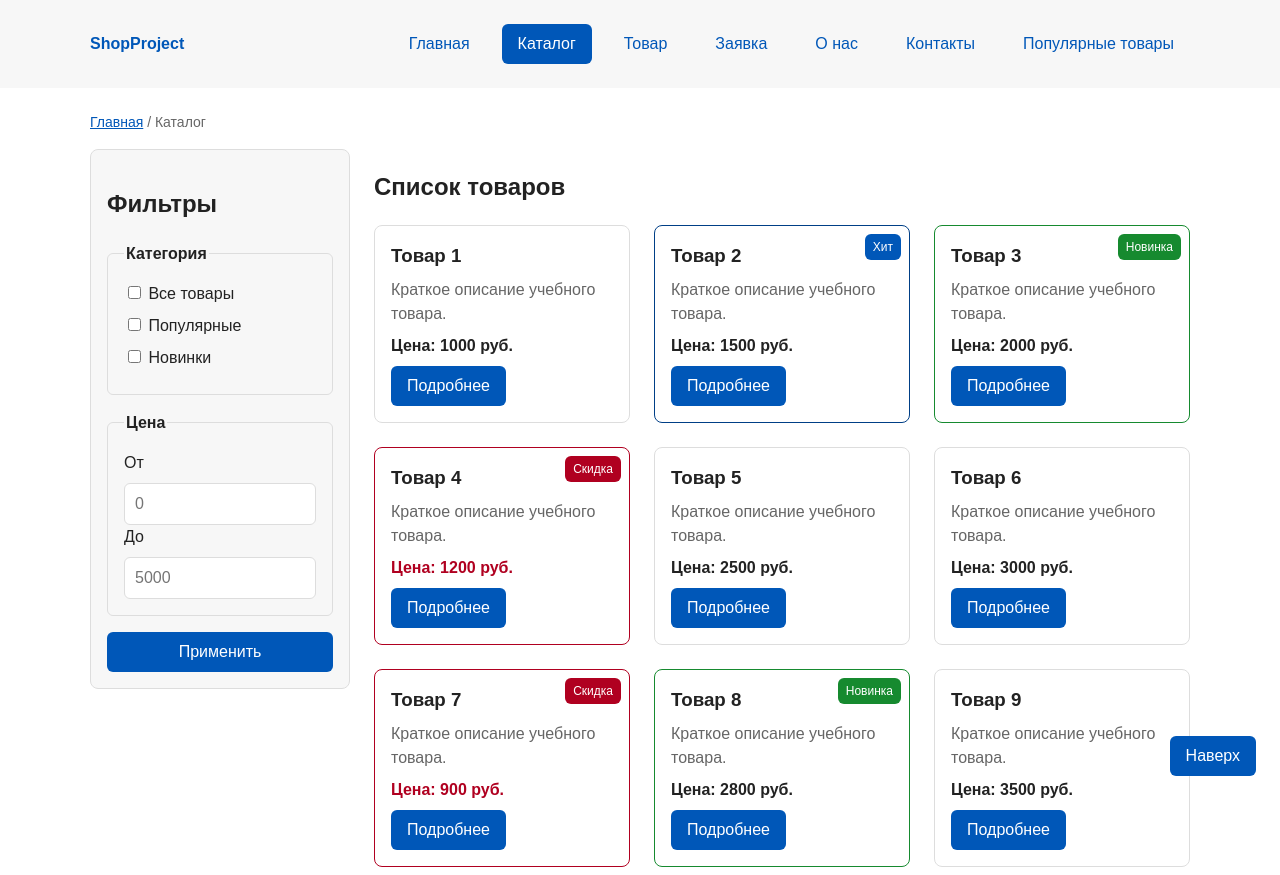
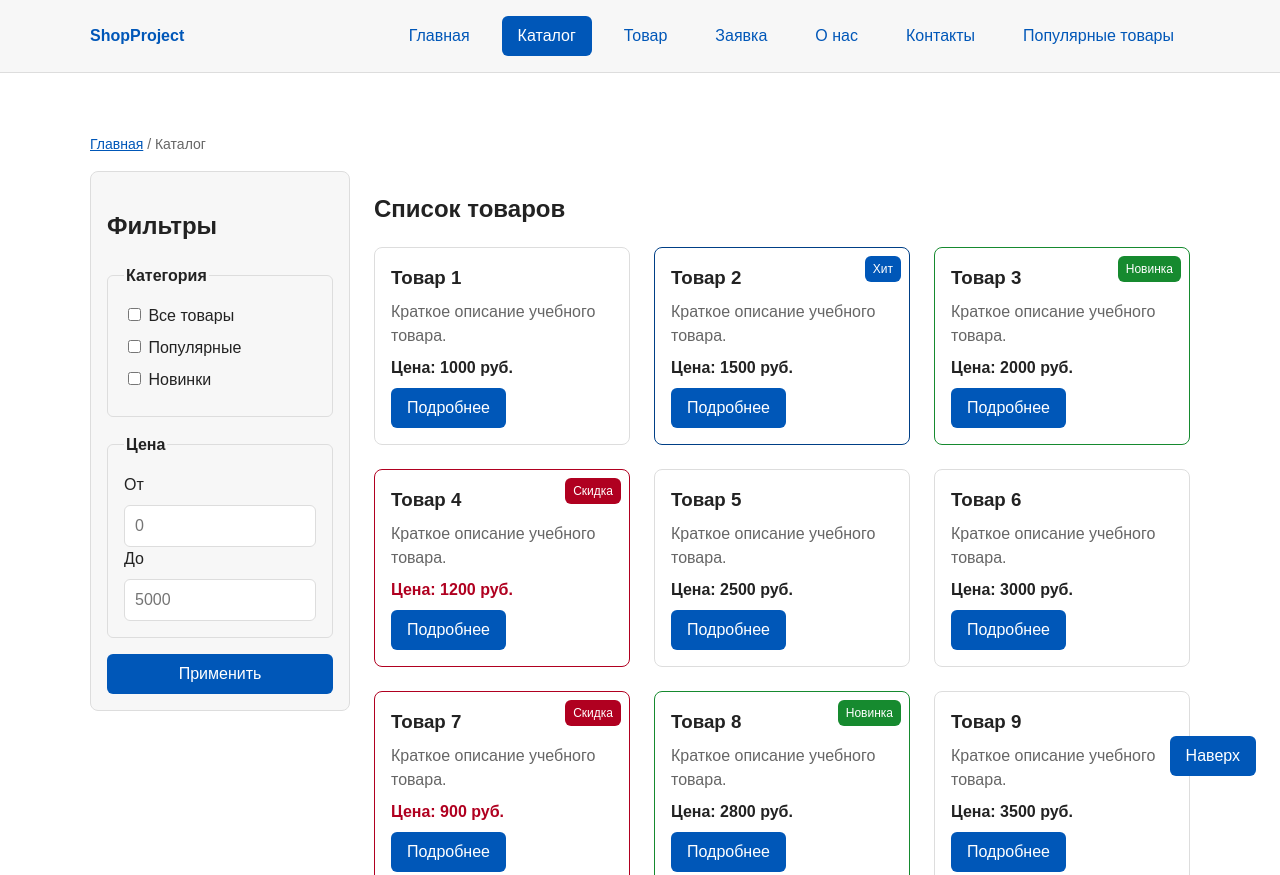
Before and after one commit to wqlwr/kr1-html-css-shop, a plain HTML site: page catalog.html in a window 1280 px wide. Shown: the top 875 px of the page. Drawn offline with Linux system fonts and the light colour scheme.

Commit message:
site nav list fixed

```diff
--- a/css/style.css
+++ b/css/style.css
@@ -43,6 +43,7 @@
 
 body {
   margin: 0;
+  padding-top: 110px;
   font-family: Arial, sans-serif;
   line-height: 1.5;
   color: var(--color-text);
@@ -114,7 +115,17 @@ a:focus-visible {
    4. Шапка, меню и подвал (Flexbox)
    =============================== */
 
-.site-header,
+.site-header {
+  position: fixed;
+  top: 0;
+  left: 0;
+  right: 0;
+  z-index: 20;
+  padding: var(--space-md) var(--space-lg);
+  background-color: var(--color-surface);
+  border-bottom: 1px solid var(--color-border);
+}
+
 .site-footer {
   padding: var(--space-lg);
   background-color: var(--color-surface);
@@ -398,6 +409,7 @@ a:focus-visible {
 }
 html {
   scroll-behavior: smooth;
+  scroll-padding-top: 110px;
 }
 :target {
   outline: 2px dashed var(--color-primary);
@@ -419,7 +431,7 @@ html {
   border-radius: var(--radius-md);
   background-color: var(--color-surface);
   position: sticky;
-  top: var(--space-lg);
+  top: 120px;
   align-self: start;
 }
 
```
